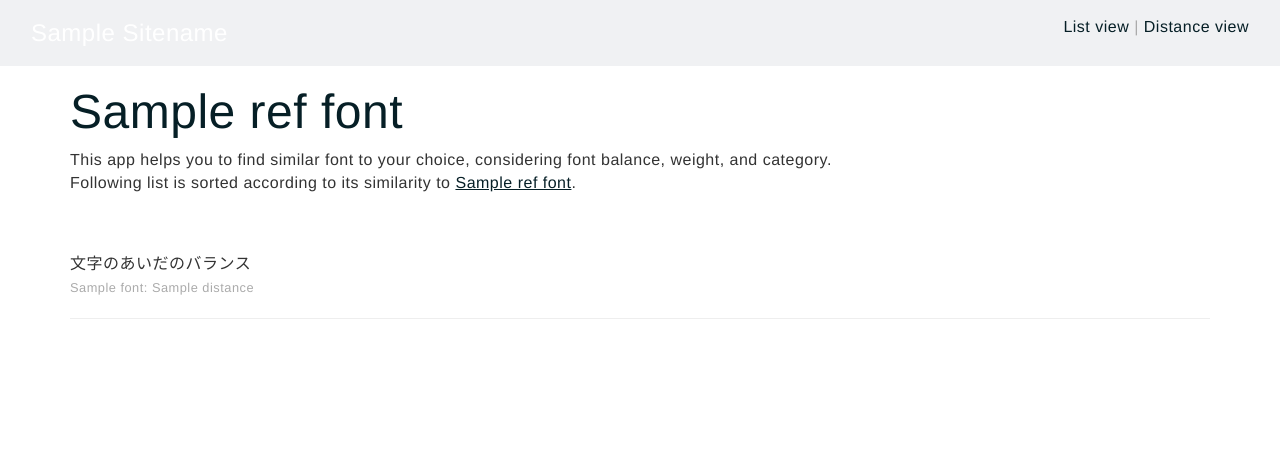
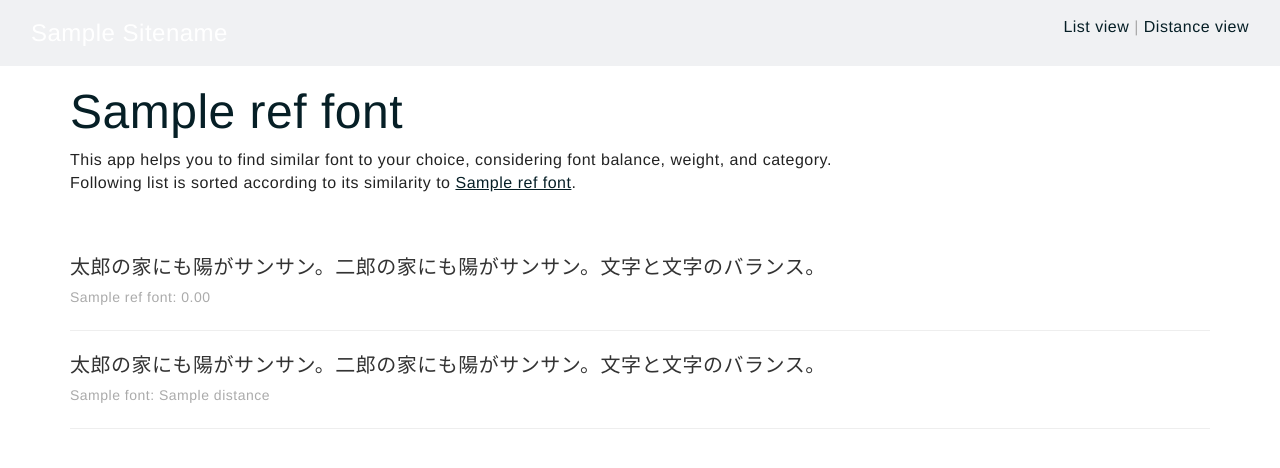
Before and after one commit to YukinoKoh/font-distance, a Python web app: template src/handlers/templates/jp_sort.html in a window 1280 px wide. Shown: the top 468 px of the page. Run offline with Jinja, Linux system fonts and the light colour scheme; the template is opened without the code that fills it: most values are stand-ins (such as "Sample title", 1, 10 or a date in 2020); some libraries are stand-ins or nearby versions; some web fonts are replaced.

Commit message:
coded google japanese web font

```diff
--- a/src/css/style.css
+++ b/src/css/style.css
@@ -60,6 +60,9 @@ a:hover {
 .top-nav-link a {
   color: #061f26; }
 
+.top-intro {
+  color: #232323; }
+
 .top-font-link {
   color: #061f26;
   text-decoration: underline; }
@@ -114,6 +117,9 @@ a:hover {
   color: #fa3942; }
 
 /* Font sort */
+.sort-font {
+  font-size: 20px; }
+
 .sort-caption {
   color: #ababab;
-  font-size: 0.8em; }
+  font-size: 14px; }
--- a/src/handlers/jp_distance.py
+++ b/src/handlers/jp_distance.py
@@ -10,10 +10,9 @@ class JpDistance(Handler):
     def get(self):
         # insert font to en database
         insert_jp()
-        select_font = self.jp
+        select_font = self.init_cookie()
         fonts = util.get_distance_list(select_font)
-        # list_font = fonts[1]
-        # self.response.out.write(list_font[2].distance)
+        # self.response.out.write(select_font)
         self.render("jp_distance.html", ref_font=fonts[0], fonts=fonts[1], sitename=settings.SITENAME)
 
 
--- a/src/handlers/templates/jp_sort.html
+++ b/src/handlers/templates/jp_sort.html
@@ -7,7 +7,7 @@
         <a href="/jplist">
           <h1>{{ ref_font.name }}</h1>
         </a>
-        <p> This app helps you to find similar font to your choice, considering font balance, weight, and category.<br>
+        <p class="top-intro"> This app helps you to find similar font to your choice, considering font balance, weight, and category.<br>
           Following list is sorted according to its similarity to
           <a href="/jplist"><span class="top-font-link">{{ ref_font.name }}</span></a>.
         </p>
@@ -17,9 +17,14 @@
 
   <div class="container">
     <div class="row"><div class="col-sm-12 mt-3">
+      <div class="sort-font {{ ref_font.style }}">
+        太郎の家にも陽がサンサン。二郎の家にも陽がサンサン。文字と文字のバランス。<br>
+        <span class="sort-caption">{{ ref_font.name }}: 0.00</span>
+        <hr>
+      </div>
     {% for font in fonts %}
-      <div class="{{ font.style }}">
-        文字のあいだのバランス<br>
+      <div class="sort-font {{ font.style }}">
+        太郎の家にも陽がサンサン。二郎の家にも陽がサンサン。文字と文字のバランス。<br>
         <span class="sort-caption">{{ font.name }}: {{ font.distance }}</span>
         <hr>
       </div>
--- a/src/sass/jp_font.scss
+++ b/src/sass/jp_font.scss
@@ -1,60 +1,23 @@
 /* Google */
+$noto_sans_japanese: "Noto Sans Japanese";
 $sawarabi_gothic: "Sawarabi Gothic";
 $rounded_mplus_1c: "Rounded Mplus 1c";
 $mplus_1p: "Mplus 1p";
 /* typekit */
 $kozuka_gothic_pro: "kozuka-gothic-pro";
 
-.kozuka_gothic_pro_l{
+.noto_sans_japanese{
+  font-family: $noto_sans_japanese;
+}
+.kozuka_gothic_pro{
   font-family: $kozuka_gothic_pro;
-  font-weight: 200;
 }
-.kozuka_gothic_pro_r{
-  font-family: $kozuka_gothic_pro;
-  font-weight: 400;
+.sawarabi_gothic{
+  font-family: $sawarabi_gothic;
 }
-.kozuka_gothic_pro_b{
-  font-family: $kozuka_gothic_pro;
-  font-weight: 600;
+.rounded_mplus_1c{
+  font-family: $rounded_mplus_1c;
 }
-
-
-.sawarabi_gothic_thin{
-  font-family: $sawarabi_gothic;
-  font-weight: 200;
+.mplus_1p{
+  font-family: $mplus_1p;
 }
-.sawarabi_gothic_regular{
-  font-family: $sawarabi_gothic;
-  font-weight: 400;
-}
-.sawarabi_gothic_bold{
-  font-family: $sawarabi_gothic;
-  font-weight: 600;
-}
-
-
-.rounded_mplus_1c_thin{
-  font-family: $rounded_mplus_1c;
-  font-weight: 200;
-}
-.rounded_mplus_1c_regular{
-  font-family: $rounded_mplus_1c;
-  font-weight: 400;
-}
-.rounded_mplus_1c_bold{
-  font-family: $rounded_mplus_1c;
-  font-weight: 600;
-}
-
-.mplus_1p_thin{
-  font-family: $mplus_1p;
-  font-weight: 200;
-}
-.mplus_1p_regular{
-  font-family: $mplus_1p;
-  font-weight: 400;
-}
-.mplus_1p_bold{
-  font-family: $mplus_1p;
-  font-weight: 600;
-}
--- a/src/sass/style.scss
+++ b/src/sass/style.scss
@@ -1,6 +1,7 @@
 $font: 'Helvetica', sans-serif;
 
 $font_size_1: 48px;
+$font_size_2: 20px;
 $font_size_4: 16px;
 $font_size_5: 14px;
 $font-size: $font_size_4;
@@ -121,6 +122,9 @@ a:hover{
   color: $color_mono_1;
 }
 
+.top-intro{
+  color: $color_mono_2;
+}
 .top-font-link{
   color: $color_mono_1;
   text-decoration: underline;
@@ -193,7 +197,10 @@ a:hover{
 }
 
 /* Font sort */
+.sort-font{
+  font-size: $font_size_2;
+}
 .sort-caption{
   color: $color_mono_4;
-  font-size: 0.8em;
+  font-size: $font_size_5;
 }
```
Also changed, not shown: src/css/jp_font.css (+10 -43 lines), src/handlers/handler.py (+9 -1 lines), src/handlers/jp_center.py (+6 -1 lines), 9 other files.
